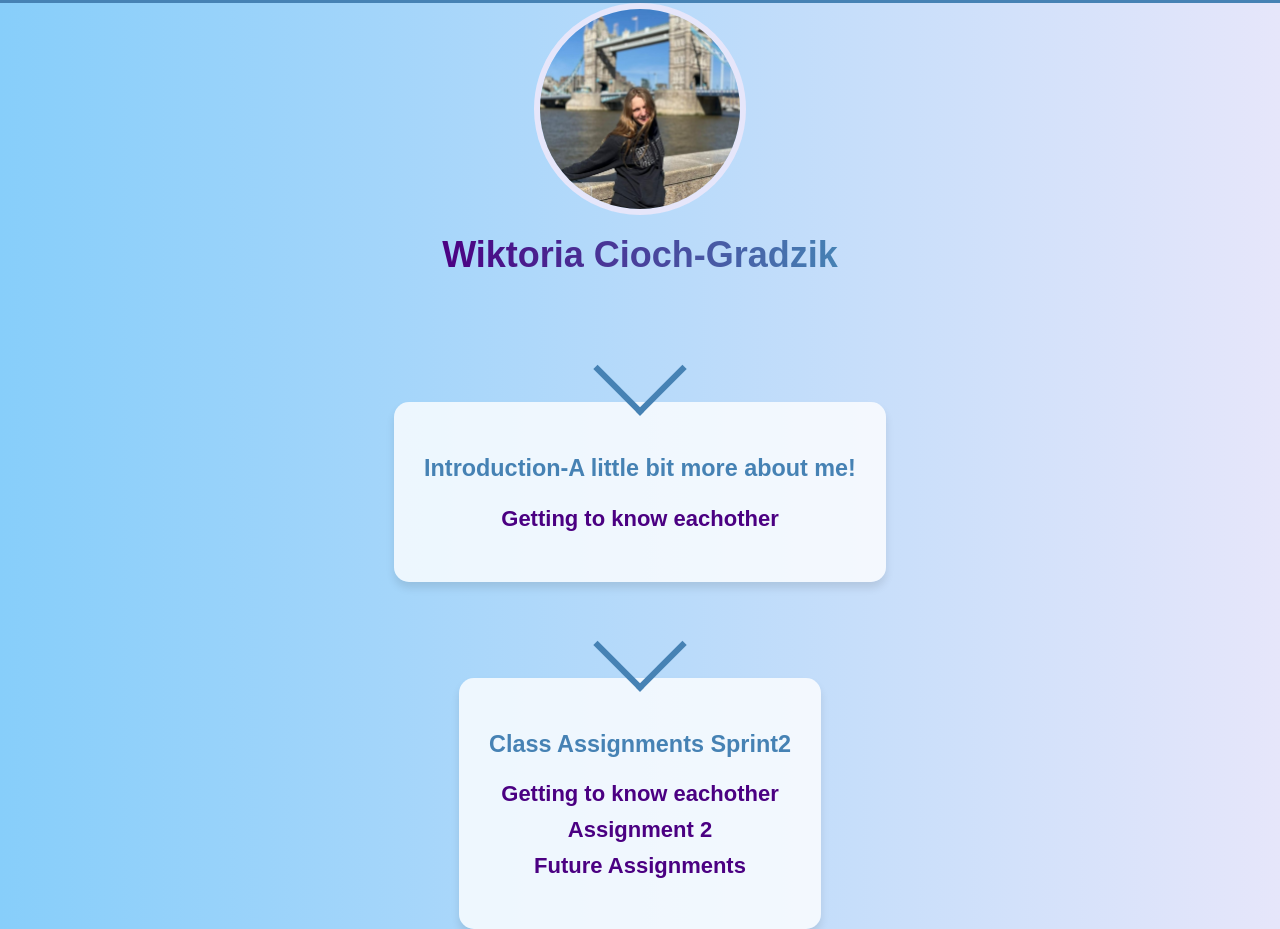
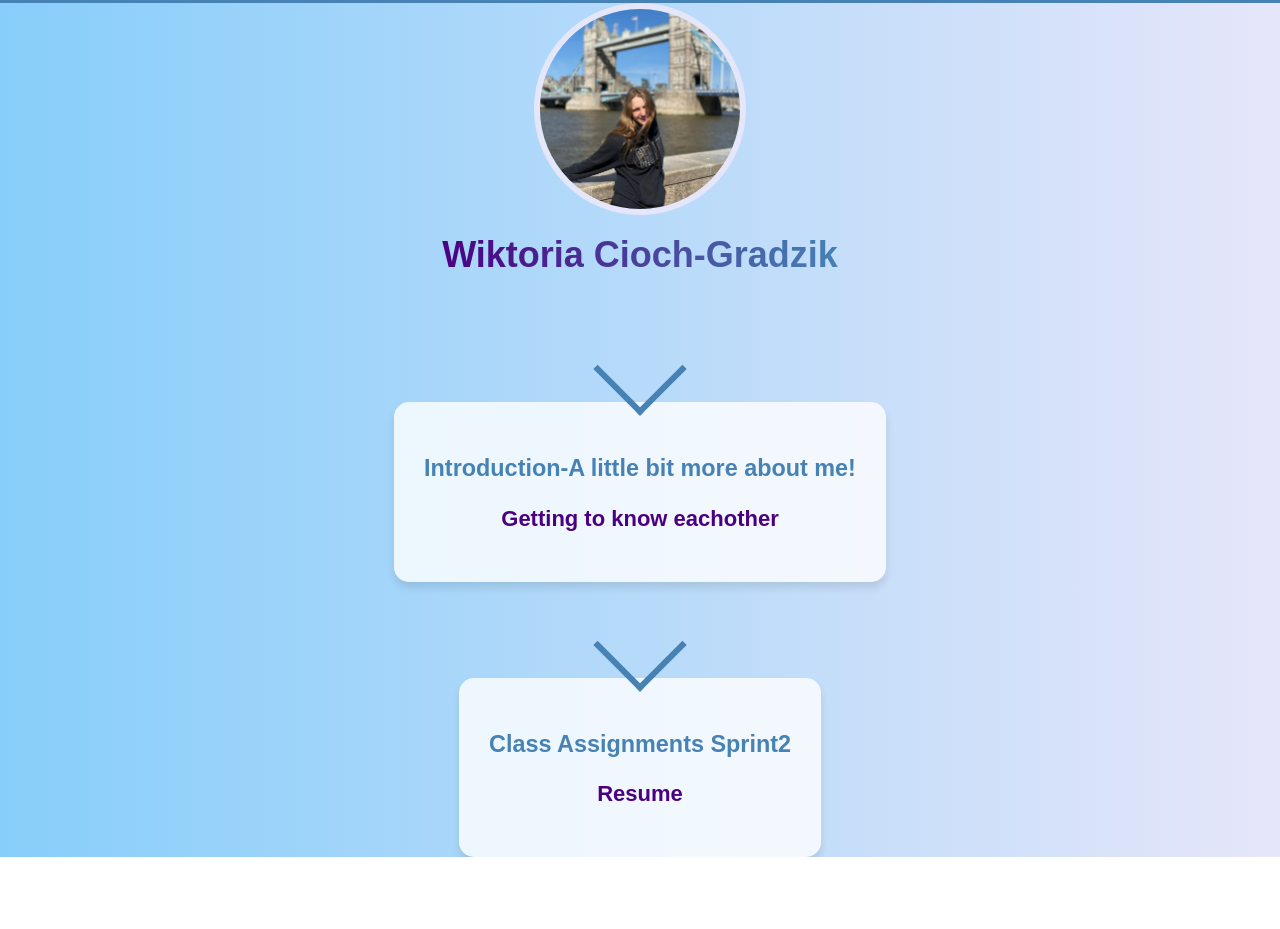
Before and after one commit to wiktoriacg/portfolio, a plain HTML site: page index.html in a window 1280 px wide. Shown: the part 177-1106 px from the top of the page. After the commit the page ends 1034 px from the top, so only its background shows below. Drawn offline with Linux system fonts and the light colour scheme.

Commit message:
Updated code

```diff
--- a/index.html
+++ b/index.html
@@ -27,9 +27,7 @@
             <div class="links">
                 <h3>Class Assignments Sprint2</h3>
                 <ul>
-                    <li><a href="https://wiktoriacg.github.io/introduction/">Getting to know eachother</a></li>
-                    <li><a href="#">Assignment 2</a></li>
-                    <li><a href="#">Future Assignments</a></li>
+                    <li><a href="https://wiktoriacg.github.io/introduction/">Resume</a></li>
                 </ul>
             </div>
         </div>
```
